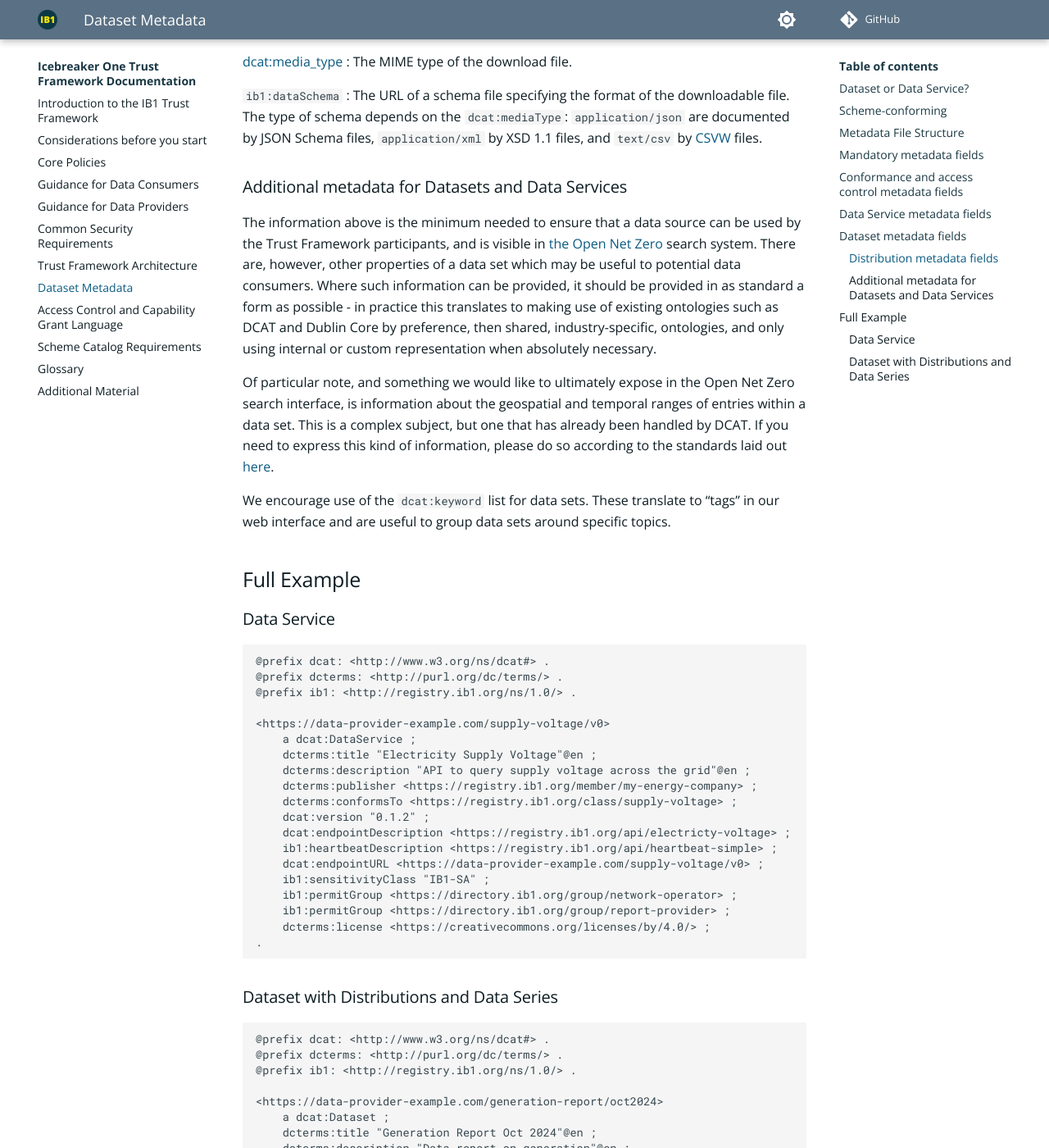
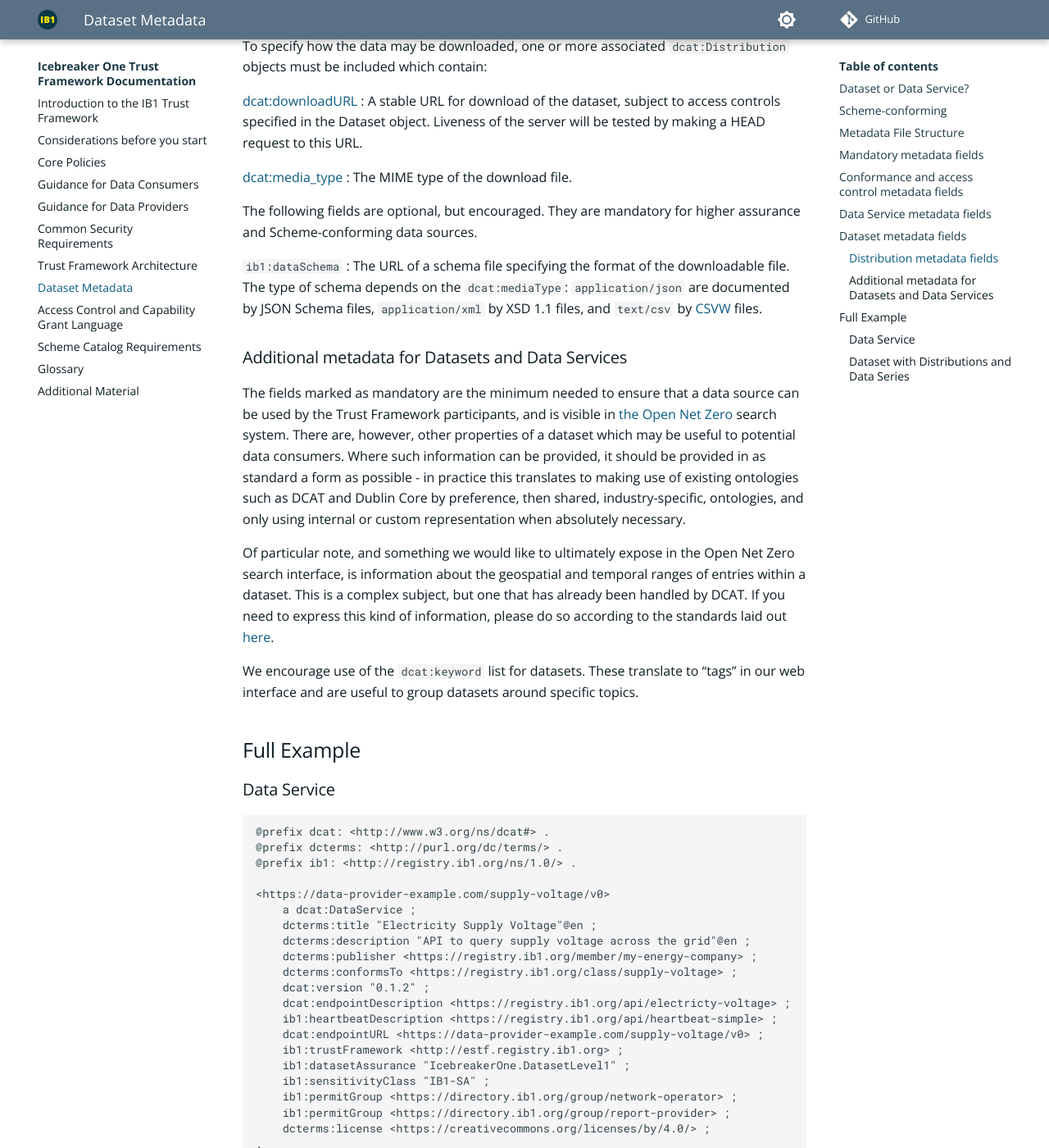
Before and after one commit to icebreakerone/ib1-technical-docs, an MkDocs documentation site: the page built from docs/metadata.md, in a window 1280 px wide and 1400 px high, scrolled down 3860 px. Shown: the whole window at 82% size. Built offline with MkDocs 1.6.1 and Material for MkDocs 9.7.7, drawn with Linux system fonts in a browser that asks for light colours; plug-ins that fetch from the network failed and are left out; comment, search, counter and statistics services are not loaded; the version menu is left out; some of the changed text lies outside the part shown.

Commit message:
Changes after review

```diff
--- a/docs/metadata.md
+++ b/docs/metadata.md
@@ -11,7 +11,7 @@
 2. They inform consumption of that data, providing information on:
 
 
-    1. The [API](glossary.md#term-Application-programming-interface) required to access the data set
+    1. The [API](glossary.md#term-Application-programming-interface) required to access the data source
 
 
     2. Any access constraints which may need to be satisfied
@@ -38,12 +38,12 @@
 
 ## Scheme-conforming
 
-A Scheme-conforming Dataset or Data Service meets a common standard across a Scheme to provide the same format and meaning of data across all Data Providers. This standard includes the format of the data or API, and the role who can access it under which licenses.
+A Scheme-conforming Dataset or Data Service meets the data format and meaning requirements of the Scheme, along with any required access and licence conditions.
 
 These requirements are published by the Scheme Registry as machine readable [Scheme Catalog Requirements Documents](scheme_catalog_requirements.md), and metadata files link to them to show their conformance.
 
 Most Datasets and Data Services are Scheme-conforming. A Data Provider may publish data which is not Scheme-conforming to:
-* use the Trust Framework access control to share ad-hoc data amongst Trust Framework participants, or
+* use Scheme licences and roles to share ad-hoc Shared Data with Scheme participants (where the Scheme doesn't expressly disallow this), or
 * use the Catalog to include Open Data in a public index.
 
 ## Metadata File Structure
@@ -54,7 +54,7 @@
 
 Datasets are represented as Dataset DCAT objects with one or more Distributions. If the data measures the same thing over periods of time, then these must be linked together with a Data Series object. The format of the data is described by JSON Schema, XSD 1.1 or CSVW schemas.
 
-Data Services are represented as Data Service DCAT objects, with OpenAPI specifications of the API and the format of the data in the responses.
+Data Services are represented as Data Service DCAT objects, with [OpenAPI](https://swagger.io/specification/) specifications of the API and the format of the data in the responses.
 
 The URL of the DCAT object inside the RDF representation is the stable identifer of the Dataset or Data Service. This must remain constant each time the metadata file is fetched and over updates to the metadata.
 
@@ -63,18 +63,24 @@
 The following fields must be included in every DCAT object. Metadata will be visible to all pariticipants in the Trust Framework, and may be visible to anyone on the open web without authentication in an open index.
 
 [dcterms:title](https://www.dublincore.org/specifications/dublin-core/dcmi-terms/terms/title/)
-: Short title for this data set.
+: Short title for this dataset.
 
 [dcterms:publisher](https://www.dublincore.org/specifications/dublin-core/dcmi-terms/terms/publisher/)
 : The URL of the Data Provider's record in the Scheme Directory.
 
 [dcterms:license](https://www.dublincore.org/specifications/dublin-core/dcmi-terms/#license)
-: The URL of a Licence, which must be registered with the Registry. All use of this data source is subject to this Licence.
+: The URL of a Licence. All use of this data source is subject to this Licence. Where a data source is Scheme-conforming, the URL will be registered in the Registry.
+
+`ib1:trustFramework`
+: The URL of the Trust Framework(s) the dataset is assured under.
+
+`ib1:datasetAssurance`
+: The assurance level for this dataset.
 
 `ib1:sensitivityClass`
-: The [data sensitivity class](glossary.md#term-Data-sensitivity-class) of this data set. In the current IB1 Trust Framework this should always be one of [IB1-O](glossary.md#term-Data-sensitivity-class-open),  [IB1-SA](glossary.md#term-Data-sensitivity-class-shared-A) or [IB1-SB](glossary.md#term-Data-sensitivity-class-shared-B), no other classes are permitted. The value of this property also determines the level of [API](glossary.md#term-Application-programming-interface) security imposed, with [IB1-O](glossary.md#term-Data-sensitivity-class-open) data sets being open data with no additional security, and the two shared data classes mandating [FAPI](glossary.md#term-Financial-Grade-API) security using the IB1 Trust Framework.
+: The [data sensitivity class](glossary.md#term-Data-sensitivity-class) of this dataset. In the current IB1 Trust Framework this should always be one of [IB1-O](glossary.md#term-Data-sensitivity-class-open),  [IB1-SA](glossary.md#term-Data-sensitivity-class-shared-A) or [IB1-SB](glossary.md#term-Data-sensitivity-class-shared-B), no other classes are permitted. The value of this property also determines the level of [API](glossary.md#term-Application-programming-interface) security imposed, with [IB1-O](glossary.md#term-Data-sensitivity-class-open) datasets being open data with no additional security, and the two shared data classes mandating [FAPI](glossary.md#term-Financial-Grade-API) security using the IB1 Trust Framework.
 
-Additional fields will be made mandatory for Scheme-confirming data sources by the Scheme Catalog Requirements Document.
+Additional fields may be made mandatory for Scheme-confirming data sources by the Scheme Catalog Requirements Document.
 
 ## Conformance and access control metadata fields
 
@@ -82,20 +88,20 @@
 : The URL of a Scheme Catalog Requirements Document in the Scheme Registry. Most metadata files will include this field.
 
 `ib1:permitGroup`
-: The URL of a group in the Directory to specify which groups may access this data source subject to the Licence in the `dcterms:license` term. One or more groups may be specified. See [Access Control Specification](access_control_specification.md).
+: The URLs of one or more groups in the Directory which may access this data source subject to the Licence in the `dcterms:license` term, unless the data is open data with a `ib1:sensitivityClass` of `IB1-O`. See [Access Control Specification](access_control_specification.md).
 
 ## Data Service metadata fields
 
 Data Services are represented by `dcat:DataService` objects with the common mandatory fields and Data Service specific fields.
 
 `dcat:endpointDescription`
-: The URL of an OpenAPI file, which fully documents the request parameters and responses. Responses must use XML or JSON. To allow the OpenAPI file to be used by multiple Data Providers, the file may only contain a single Server object, where the `url` is `"{endpointURL}"`, and `variables` sets the default to `"https://endpointurl-not-specified.ib1.org"`.
+: The URL of an OpenAPI file, which fully documents the request parameters and responses. Responses must use XML or JSON. To allow the OpenAPI file to be used by multiple Data Providers, the file may only contain a single [Server object](https://swagger.io/specification/#server-object), where the `url` is `"{endpointURL}"`, and `variables` sets the default to `"https://endpointurl-not-specified.ib1.org"`.
 
 `dcat:endpointURL`
 : The URL of this specific instance of the API. It is interpolated into the `url` specified in the OpenAPI file using the `endpointURL` variable.
 
 `ib1:heartbeatDescription`
-: The URL of an OpenAPI file (with Server specified as `dcat:endpointDescription`), which contains a single Path with a 200 response defined. This term will typically be the URL of one of a small number of standard OpenAPI files published in the Registry.
+: An optional URL of an OpenAPI file (with Server specified as `dcat:endpointDescription`), which contains a single Path with a 200 response defined. This term will typically be the URL of one of a small number of standard OpenAPI files published in the Registry.
 
 Any additional metadata defined by published Standards may be added.
 
@@ -106,19 +112,24 @@
 As Datasets will be discovered by browsing an index, they need additional descriptive metadata for discovery. The following fields are mandatory:
 
 [dcterms:description](https://www.dublincore.org/specifications/dublin-core/dcmi-terms/terms/description/)
-: Longer form description of this data set. This is used in combination with the title and tags when people search for data sets, so aim to include probable search words in the description.
+: Longer form description of this dataset. This is used in combination with the title and tags when people search for datasets, so aim to include probable search words in the description.
+
+[dcat:distribution](https://www.w3.org/TR/vocab-dcat-3/#Property:dataset_distribution)
+: URL of a `dcat:Distribution` for a downloadable file, see below for mandatory fields. Multiple Distributions may be defined for the same data in different formats, taking into account any requirements and restrictions for Scheme-conforming datasets.
+
+The following fields are mandatory when the dataset is part of a series of periodic datasets:
+
+[dcat:inSeries](https://www.w3.org/TR/vocab-dcat-3/#Property:dataset_in_series)
+: The URL of a `dcat:DataSeries` which associates this Dataset with the overall series. The DataSeries is created by the publisher and contains their data only.
+
+The following fields are optional:
 
 [dcat:version](https://www.w3.org/TR/vocab-dcat-3/#Property:resource_version)
-: Version number of the data set, this should preferably follow [semantic versioning](https://semver.org/) if possible. Versioning of the data set should be used to indicate changes in delivery mechanism, or in representation, rather than for changes in the underlying data. For example, this should not be used to differentiate between data sets from different years, rather it should be used to indicate whether a potential data consumer might need to alter how it processes any returned data.
+: Version number of the dataset, this should preferably follow [semantic versioning](https://semver.org/) if possible. Versioning of the dataset should be used to indicate changes in delivery mechanism, or in representation, rather than for changes in the underlying data. For example, this should not be used to differentiate between datasets from different years, rather it should be used to indicate whether a potential data consumer might need to alter how it processes any returned data.
 
 [dcat:versionNotes](https://www.w3.org/TR/vocab-dcat-3/#Property:resource_version_notes)
 : Notes used to explain any changes to this version.
 
-[dcat:distribution](https://www.w3.org/TR/vocab-dcat-3/#Property:dataset_distribution)
-: URL of a `dcat:Distribution` for a downloadable file, see below for mandatory fields. Multiple Distribtions may be defined for the same data in different formats, but Scheme-conforming datasets will require a specific format.
-
-[dcat:inSeries](https://www.w3.org/TR/vocab-dcat-3/#Property:dataset_in_series)
-: Where the URL is part of a series of periodic datasets, the URL of a `dcat:DataSeries` which associates this Dataset with the overall series. The DataSeries is created by the publisher and contains their data only.
 
 Any additional metadata defined by published Standards may be added.
 
@@ -132,6 +143,8 @@
 [dcat:media_type](https://www.w3.org/TR/vocab-dcat-3/#Property:distribution_media_type)
 : The MIME type of the download file.
 
+The following fields are optional, but encouraged. They are mandatory for higher assurance and Scheme-conforming data sources.
+
 `ib1:dataSchema`
 : The URL of a schema file specifying the format of the downloadable file. The type of schema depends on the `dcat:mediaType`:
 `application/json` are documented by JSON Schema files,
@@ -140,16 +153,16 @@
 
 ### Additional metadata for Datasets and Data Services
 
-The information above is the minimum needed to ensure that a data source can be used by the Trust Framework participants, and is visible in [the Open Net Zero](https://opennetzero.org) search system. There
-are, however, other properties of a data set which may be useful to potential data consumers. Where such information can
+The fields marked as mandatory are the minimum needed to ensure that a data source can be used by the Trust Framework participants, and is visible in [the Open Net Zero](https://opennetzero.org) search system. There
+are, however, other properties of a dataset which may be useful to potential data consumers. Where such information can
 be provided, it should be provided in as standard a form as possible - in practice this translates to making use of
 existing ontologies such as DCAT and Dublin Core by preference, then shared, industry-specific, ontologies, and only
 using internal or custom representation when absolutely necessary.
 
-Of particular note, and something we would like to ultimately expose in the Open Net Zero search interface, is information about the geospatial and temporal ranges of entries within a data set. This is a complex subject, but one that has already been handled by DCAT. If you need to express this kind of information, please do so according to the standards laid out
+Of particular note, and something we would like to ultimately expose in the Open Net Zero search interface, is information about the geospatial and temporal ranges of entries within a dataset. This is a complex subject, but one that has already been handled by DCAT. If you need to express this kind of information, please do so according to the standards laid out
 [here](https://www.w3.org/TR/vocab-dcat-2/#time-and-space).
 
-We encourage use of the `dcat:keyword` list for data sets. These translate to “tags” in our web interface and are useful to group data sets around specific topics.
+We encourage use of the `dcat:keyword` list for datasets. These translate to “tags” in our web interface and are useful to group datasets around specific topics.
 
 
 ## Full Example
@@ -171,6 +184,8 @@
     dcat:endpointDescription <https://registry.ib1.org/api/electricty-voltage> ;
     ib1:heartbeatDescription <https://registry.ib1.org/api/heartbeat-simple> ;
     dcat:endpointURL <https://data-provider-example.com/supply-voltage/v0> ;
+    ib1:trustFramework <http://estf.registry.ib1.org> ;
+    ib1:datasetAssurance "IcebreakerOne.DatasetLevel1" ;
     ib1:sensitivityClass "IB1-SA" ;
     ib1:permitGroup <https://directory.ib1.org/group/network-operator> ;
     ib1:permitGroup <https://directory.ib1.org/group/report-provider> ;
@@ -197,6 +212,8 @@
     dcat:keyword "solar"@en,
 	    "electricity"@en,
 	    "retrofit"@en ;
+    ib1:trustFramework <http://estf.registry.ib1.org> ;
+    ib1:datasetAssurance "IcebreakerOne.DatasetLevel1" ;
     ib1:sensitivityClass "IB1-SA" ;
     ib1:permitGroup <https://directory.ib1.org/group/network-operator> ;
     ib1:permitGroup <https://directory.ib1.org/group/report-provider> ;
```
Also changed, not shown: other parts of docs/metadata.md (+1 -1 lines), docs/access_control_specification.md (+4 -4 lines), docs/scheme_catalog_requirements.md (+6 -4 lines).
